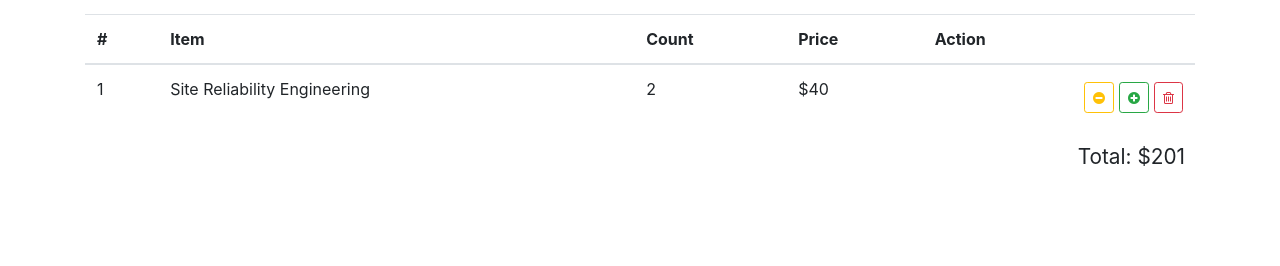
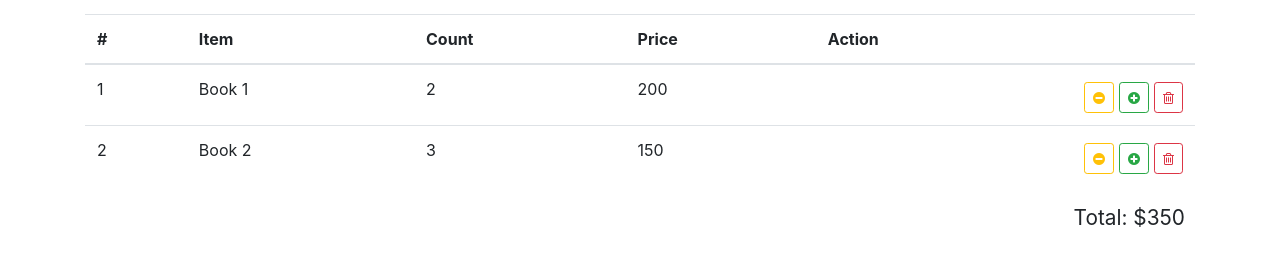
Before and after one commit to annchapon/re-store, a React (Create React App) app: page / in a window 1280 px wide. Shown: the part 138-404 px from the top of the page. Built offline with nearby package versions, Linux system fonts and the light colour scheme.

Commit message:
add new component to redux

```diff
--- a/src/components/shopping-cart-table/shopping-cart-table.js
+++ b/src/components/shopping-cart-table/shopping-cart-table.js
@@ -1,8 +1,39 @@
 import React from 'react';
+import { connect } from 'react-redux';
 
 import './shopping-cart-table.css';
 
-const ShoppingCartTable = () => {
+const ShoppingCartTable = ({ items, total, onIncrease, onDecrease, onDelete }) => {
+  const renderRow = (item, idx) => {
+    const { id, name, count, total } = item;
+
+    return (
+      <tr key={idx}>
+        <td>{idx + 1}</td>
+        <td>{name}</td>
+        <td>{count}</td>
+        <td>{total}</td>
+        <td>
+          <button
+            onClick={() => onDelete(id)}
+            className="btn btn-outline-danger btn-sm float-right">
+            <i className="fa fa-trash-o" />
+          </button>
+          <button
+            onClick={() => onIncrease(id)}
+            className="btn btn-outline-success btn-sm float-right">
+            <i className="fa fa-plus-circle" />
+          </button>
+          <button
+            onClick={() => onDecrease(id)}
+            className="btn btn-outline-warning btn-sm float-right">
+            <i className="fa fa-minus-circle" />
+          </button>
+        </td>
+      </tr>
+    );
+  };
+
   return (
     <div className="shopping-cart-table">
       <h2>Your Order</h2>
@@ -18,31 +49,38 @@
         </thead>
 
         <tbody>
-          <tr>
-            <td>1</td>
-            <td>Site Reliability Engineering</td>
-            <td>2</td>
-            <td>$40</td>
-            <td>
-              <button className="btn btn-outline-danger btn-sm float-right">
-                <i className="fa fa-trash-o" />
-              </button>
-              <button className="btn btn-outline-success btn-sm float-right">
-                <i className="fa fa-plus-circle" />
-              </button>
-              <button className="btn btn-outline-warning btn-sm float-right">
-                <i className="fa fa-minus-circle" />
-              </button>
-            </td>
-          </tr>
+          {
+            items.map(renderRow)
+          }
         </tbody>
       </table>
 
       <div className="total">
-        Total: $201
+        Total: ${total}
       </div>
     </div>
   );
 };
 
-export default ShoppingCartTable;
+const mapStateToProps = ({ cartItems, orderTotal }) => { // (state)
+  return {
+    items: cartItems,
+    total: orderTotal
+  };
+};
+
+const mapDispatchToProps = () => {
+  return {
+    onIncrease: (id) => {
+      console.log(`onIncrease ${id}`);
+    },
+    onDecrease: (id) => {
+      console.log(`onDecrease ${id}`);
+    },
+    onDelete: (id) => {
+      console.log(`onDelete ${id}`);
+    }
+  };
+};
+
+export default connect(mapStateToProps, mapDispatchToProps)(ShoppingCartTable);
--- a/src/reducers/index.js
+++ b/src/reducers/index.js
@@ -1,13 +1,29 @@
 const initialState = {
   books: [],
   loading: true,
-  error: null
+  error: null,
+  cartItems: [
+    {
+      id: 1,
+      name: 'Book 1',
+      count: 2,
+      total: 200
+    },
+    {
+      id: 2,
+      name: 'Book 2',
+      count: 3,
+      total: 150
+    }
+  ],
+  orderTotal: 350
 };
 
 const reducer = (state = initialState, action) => {
   switch (action.type) {
     case 'FETCH_BOOKS_REQUEST':
       return {
+        ...state,
         books: [],
         loading: true,
         error: null
@@ -15,6 +31,7 @@
 
     case 'FETCH_BOOKS_SUCCESS':
       return {
+        ...state,
         books: action.payload,
         loading: false,
         error: null
@@ -22,6 +39,7 @@
 
     case 'FETCH_BOOKS_FAILURE':
       return {
+        ...state,
         books: [],
         loading: false,
         error: action.payload
```
